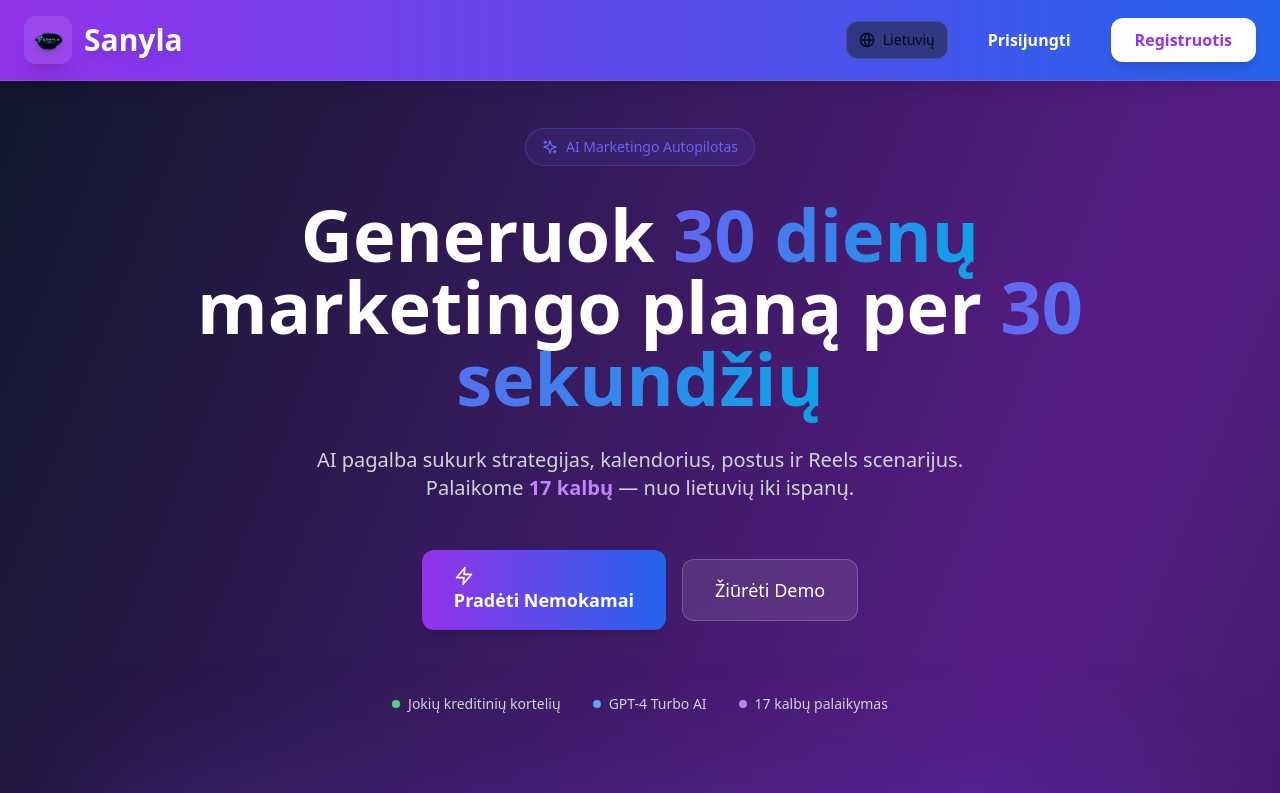
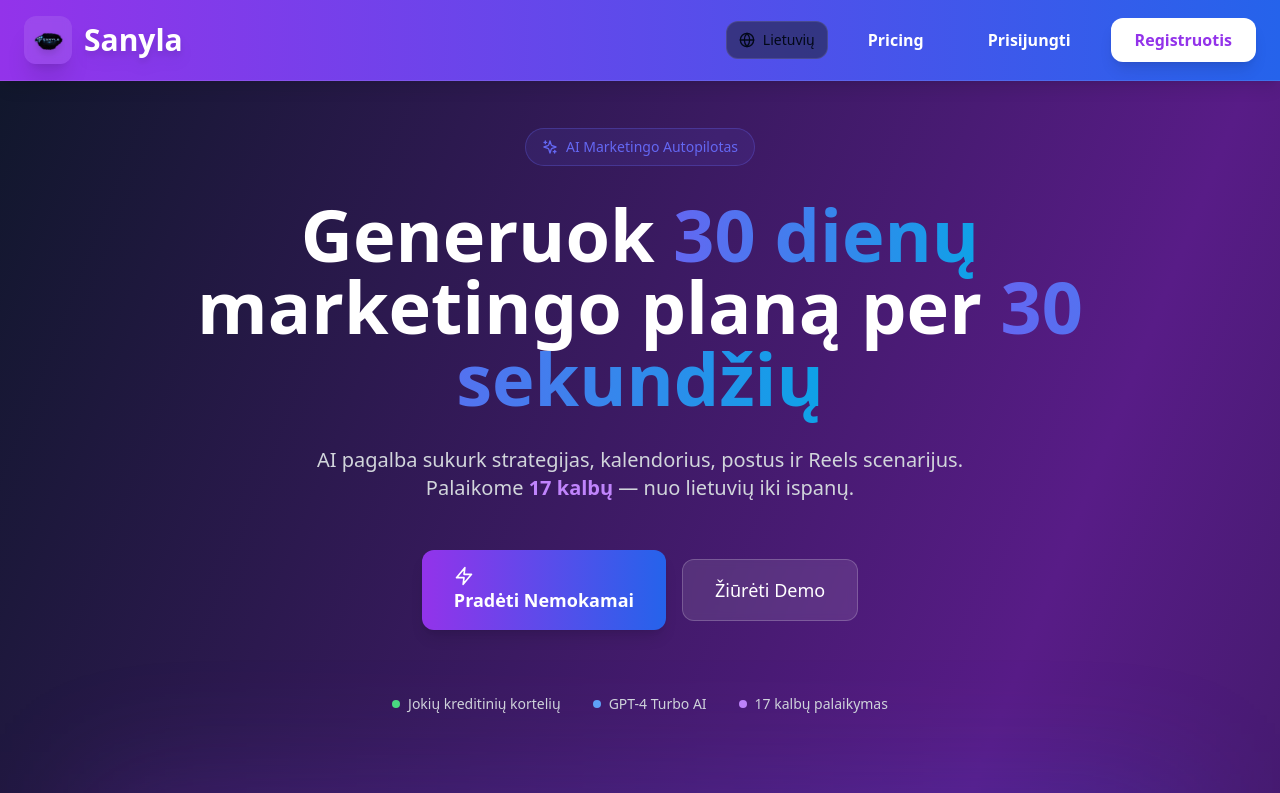
Before and after one commit to valancikas-dot/Sanyla, a Next.js app in the folder apps/web/: page / in a window 1280 px wide. Shown: the top 793 px of the page. Built offline with nearby package versions, Linux system fonts and the light colour scheme.

Commit message:
feat: Add Pricing link to homepage navigation

```diff
--- a/apps/web/src/app/page.tsx
+++ b/apps/web/src/app/page.tsx
@@ -28,6 +28,9 @@ export default function HomePage() {
             </div>
             <div className="flex items-center gap-4">
               <LanguageSelector />
+              <Link href="/pricing" className="px-6 py-2.5 text-white hover:bg-white/10 rounded-lg transition-all font-semibold">
+                Pricing
+              </Link>
               <Link href="/auth" className="px-6 py-2.5 text-white hover:bg-white/10 rounded-lg transition-all font-semibold">
                 {t('auth.login_button')}
               </Link>
```
